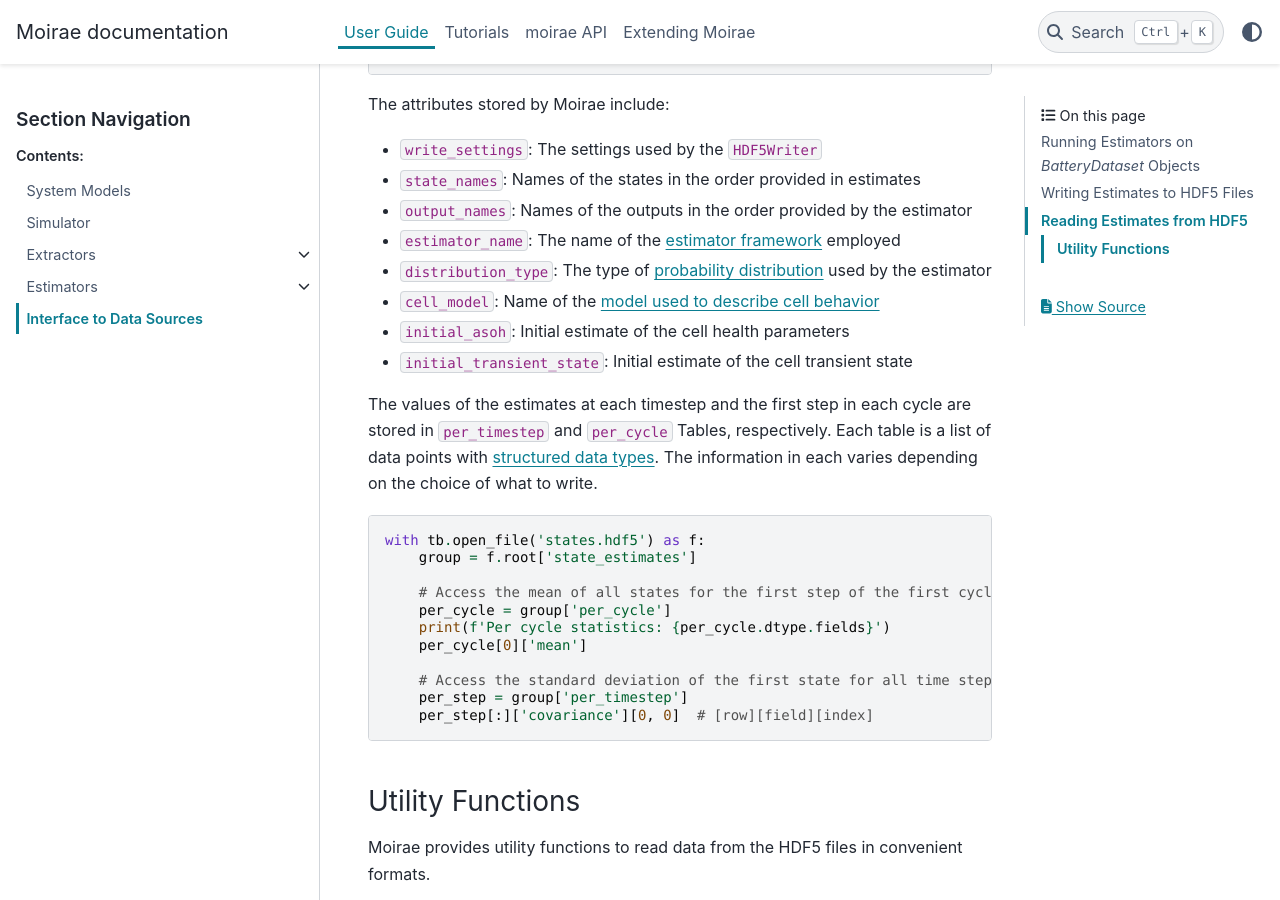
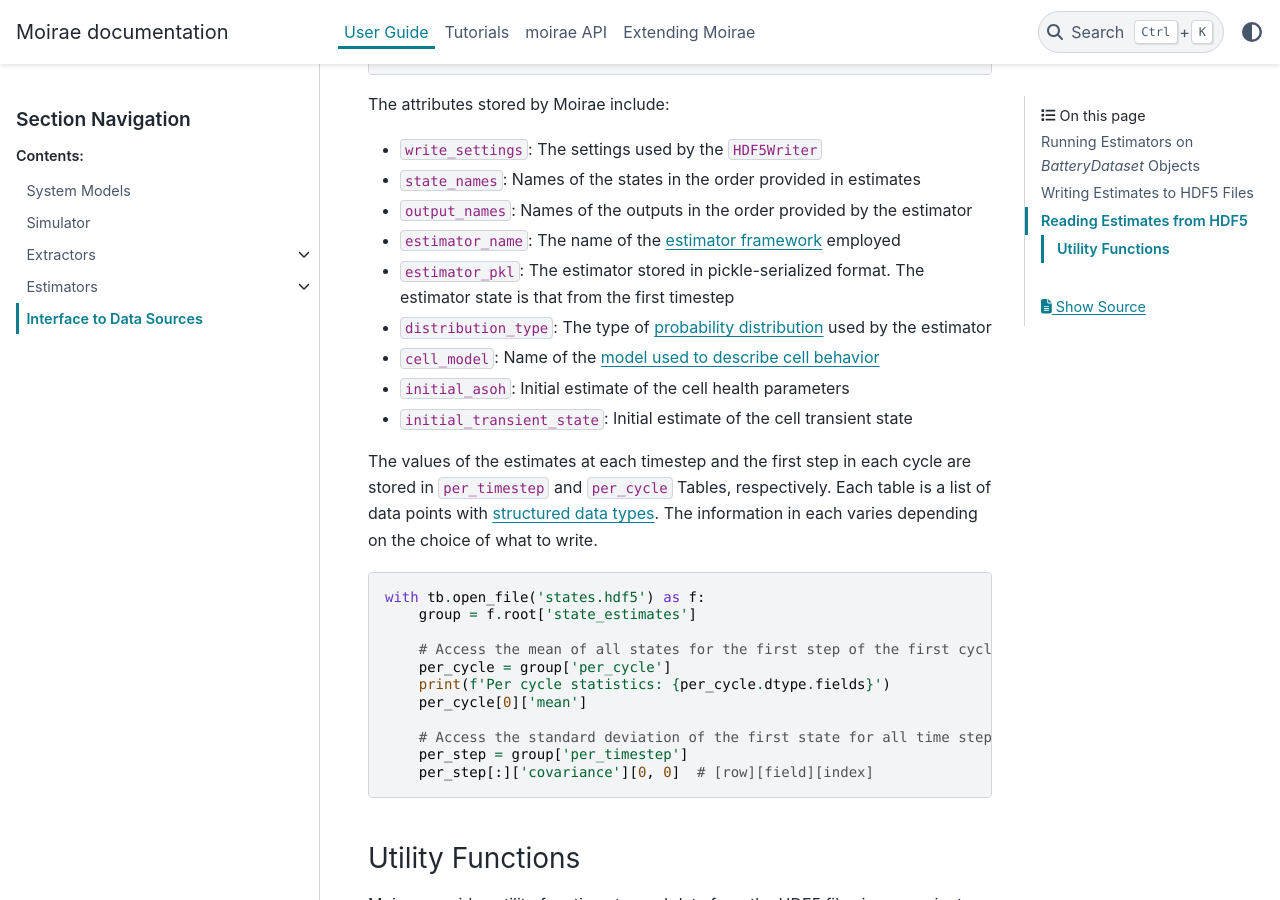
Before and after one commit to ROVI-org/auto-soh, a Sphinx documentation site: the page built from docs/toolkit.rst, in a window 1280 px wide and 900 px high, scrolled down 2394 px. Built offline with Sphinx 7.4.7 and the PyData theme 0.15.4, drawn with Linux system fonts in a browser that asks for light colours.

Commit message:
Mention that we store the estimator in PKL format

```diff
--- a/docs/toolkit.rst
+++ b/docs/toolkit.rst
@@ -104,6 +104,7 @@
 - ``state_names``: Names of the states in the order provided in estimates
 - ``output_names``: Names of the outputs in the order provided by the estimator
 - ``estimator_name``: The name of the `estimator framework <estimators/index.html#online-estimators>`_ employed
+- ``estimator_pkl``: The estimator stored in pickle-serialized format. The estimator state is that from the first timestep
 - ``distribution_type``: The type of `probability distribution <source/online.html#module-moirae.estimators.online.filters.distributions>`_ used by the estimator
 - ``cell_model``: Name of the `model used to describe cell behavior <system-models.html#defining-the-cell-physics>`_
 - ``initial_asoh``: Initial estimate of the cell health parameters
```
